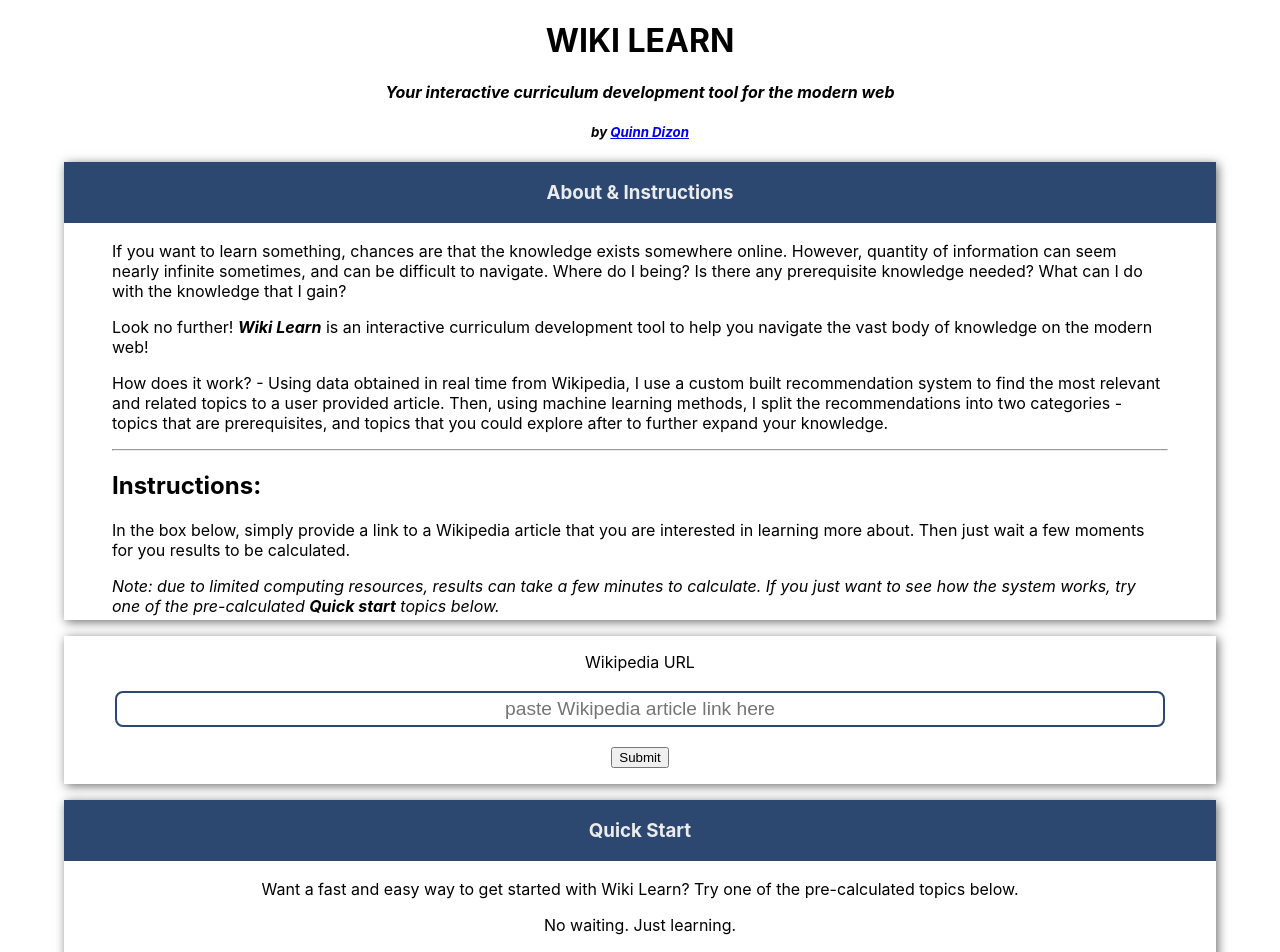
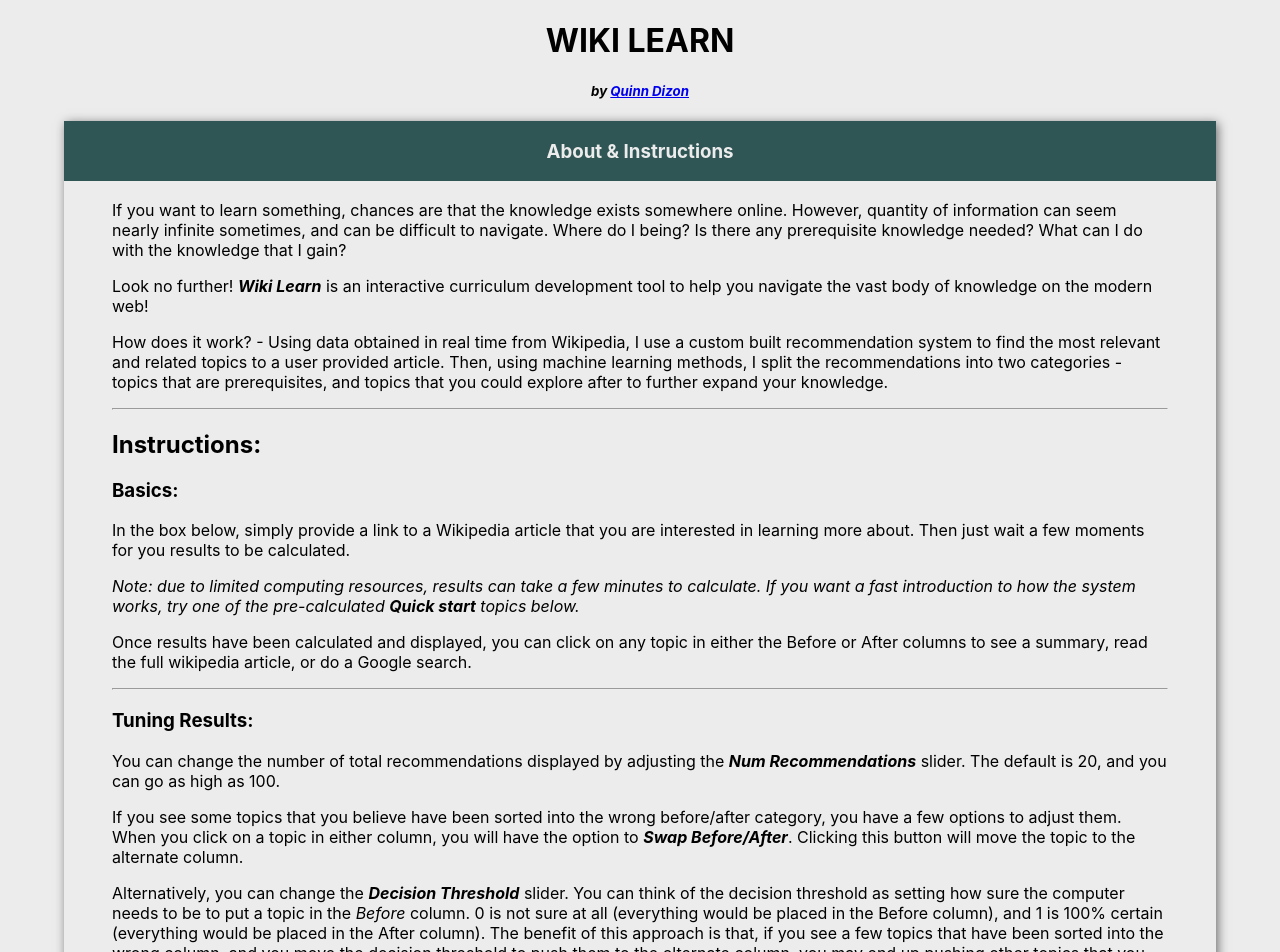
Before and after one commit to QED0711/wiki_learn_react, a React (Create React App) app: page / in a window 1280 px wide. Shown: the top 952 px of the page. Built offline with nearby package versions, Linux system fonts and the light colour scheme.

Commit message:
added introduction & instructions

```diff
--- a/src/App.css
+++ b/src/App.css
@@ -1,8 +1,15 @@
 :root{
-  --light-blue: #8B9CB6;
-  --dark-blue: #2C4870;
+  --light-blue: rgb(59, 165, 158);
+  --dark-blue: #2F5655;
   --shadow-dark: #6d6d6d;
   --shadow-light: #ececec;
+
+  --before-color: #F7B15B;
+  --after-color: #F65C50;
+}
+
+body{
+  background-color: var(--shadow-light);
 }
 
 .App {
@@ -67,7 +74,7 @@
   text-align: center;
   font-size: 1.2em;
 
-  border: 2px solid var(--dark-blue);
+  border: 1px solid var(--shadow-dark);
   border-radius: 8px;
 
 }
@@ -89,13 +96,6 @@
 
 .slider-title{
   margin: 1em 0 0
-}
-
-.slider-container{
-  /* position: 'relative';   */
-  width: '50%';
-  margin: '1em auto';
-  height: 160;
 }
 
 
@@ -149,6 +149,23 @@
 }
 
 
+
+
+.column-heading{
+  margin: 0 auto 0.5em;
+  padding: 1em 0;
+  width: 90%;
+}
+
+.before-heading{
+  background-color: var(--before-color);
+}
+
+.after-heading{
+  background-color: var(--after-color);
+}
+
+
 .before-recs, .after-recs{
   box-shadow: 1px 1px 4px var(--shadow-dark) inset;
   padding: 1em;
@@ -159,11 +176,11 @@
 }
 
 .position-before{
-  color: blue;
+  color: var(--before-color);
 }
 
 .position-after{
-  color: orange;
+  color: var(--after-color);
 }
 
 .before-container{
--- a/src/components/Header.js
+++ b/src/components/Header.js
@@ -5,7 +5,6 @@
     return (
         <header>
             <h1>WIKI LEARN</h1>
-            <h4><em>Your interactive curriculum development tool for the modern web</em></h4>
             <h5><em>by <a href="https://quinndizon.com" target="_blank">Quinn Dizon</a></em></h5>
         </header>
     )
--- a/src/components/Instructions.js
+++ b/src/components/Instructions.js
@@ -18,15 +18,35 @@
                     How does it work? - Using data obtained in real time from Wikipedia, I use a custom built recommendation system to find the most relevant and related topics to a user provided article. Then, using machine learning methods, I split the recommendations into two categories - topics that are prerequisites, and topics that you could explore after to further expand your knowledge.
                 </p>
 
-                <hr/>
+                <hr />
 
                 <h2>Instructions:</h2>
-
+                <h3>Basics:</h3>
                 <p>
                     In the box below, simply provide a link to a Wikipedia article that you are interested in learning more about. Then just wait a few moments for you results to be calculated.
                 </p>
 
-                <em>Note: due to limited computing resources, results can take a few minutes to calculate. If you just want to see how the system works, try one of the pre-calculated <strong>Quick start</strong> topics below.</em>
+                <em>Note: due to limited computing resources, results can take a few minutes to calculate. If you want a fast introduction to how the system works, try one of the pre-calculated <strong>Quick start</strong> topics below.</em>
+
+                <p>
+                    Once results have been calculated and displayed, you can click on any topic in either the Before or After columns to see a summary, read the full wikipedia article, or do a Google search.
+                </p>
+
+                <hr />
+
+                <h3>Tuning Results:</h3>
+
+                <p>
+                    You can change the number of total recommendations displayed by adjusting the <em><strong>Num Recommendations</strong></em> slider. The default is 20, and you can go as high as 100.
+                </p>
+
+                <p>
+                    If you see some topics that you believe have been sorted into the wrong before/after category, you have a few options to adjust them. When you click on a topic in either column, you will have the option to <em><strong>Swap Before/After</strong></em>. Clicking this button will move the topic to the alternate column.
+                </p>
+
+                <p>
+                    Alternatively, you can change the <em><strong>Decision Threshold</strong></em> slider. You can think of the decision threshold as setting how sure the computer needs to be to put a topic in the <em>Before</em> column. 0 is not sure at all (everything would be placed in the Before column), and 1 is 100% certain (everything would be placed in the After column). The benefit of this approach is that, if you see a few topics that have been sorted into the wrong column, and you move the decision threshold to push them to the olternate column, you may end up pushing other topics that you were unaware of into the correct column as well.
+                </p>
             </div>
         </div>
     )
--- a/src/components/RecommendationsDisplay.js
+++ b/src/components/RecommendationsDisplay.js
@@ -100,7 +100,7 @@
             </div>
             <div className="recommendation-display">
                 <div className="position-container before-container">
-                    <h3>Learn Before</h3>
+                    <h3 className="column-heading before-heading">Learn Before</h3>
                     <div className="before-recs">
                         {beforeRecs}
                     </div>
@@ -123,7 +123,7 @@
                     </div>
                 </div>
                 <div className="position-container after-container">
-                    <h3>Learn After</h3>
+                    <h3 className="column-heading after-heading">Learn After</h3>
                     <div className="after-recs">
                         {afterRecs}
                     </div>
--- a/src/components/SliderBox.js
+++ b/src/components/SliderBox.js
@@ -16,7 +16,7 @@
     height: 10,
     margin: '35px 0',
     borderRadius: 5,
-    backgroundColor: '#8B9CB6',
+    backgroundColor: '#6d6d6d',
 }
 
 const SliderBox = ({ domain, values, step, setConnectedState, sliderTitle }) => {
--- a/src/components/SliderComponents.js
+++ b/src/components/SliderComponents.js
@@ -15,8 +15,8 @@
                 textAlign: 'center',
                 cursor: 'pointer',
                 borderRadius: '50%',
-                backgroundColor: '#2C4870',
-                color: '#333',
+                backgroundColor: '#2F5655',
+
             }}
             {...getHandleProps(id)}
         >
--- a/src/components/SubmitRevisions.js
+++ b/src/components/SubmitRevisions.js
@@ -20,7 +20,7 @@
         <div className="submit-revisions">
             <hr/>
             <form className="submit-revisions-form" onSubmit={handleSubmit}>
-                <p>Want to support this project? If you see a recommendation you think is in the wrong before/after column, you can swap it by changing the <strong>Decision Threshold</strong> slider, or with the <strong>Swap Before/After</strong> button above. When you are happy with the way the columns are laid out, submit your revisions by pressing the button below. I will then be able to use your insights to improve the accuracy of my classification model.</p>
+                <p>Want to support this project? If you see a recommendation you think is in the wrong before/after column, you can swap it with the <strong>Swap Before/After</strong> button above. When you are happy with the way the columns are laid out, submit your revisions by pressing the button below. I will then be able to use your insights to improve the accuracy of my classification model.</p>
                 <input type="submit" value="Submit Revisions" />
             </form>
         </div>
```
